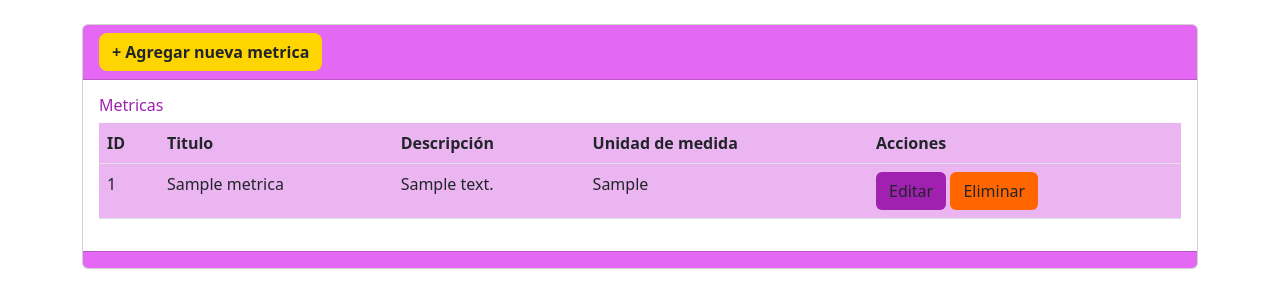
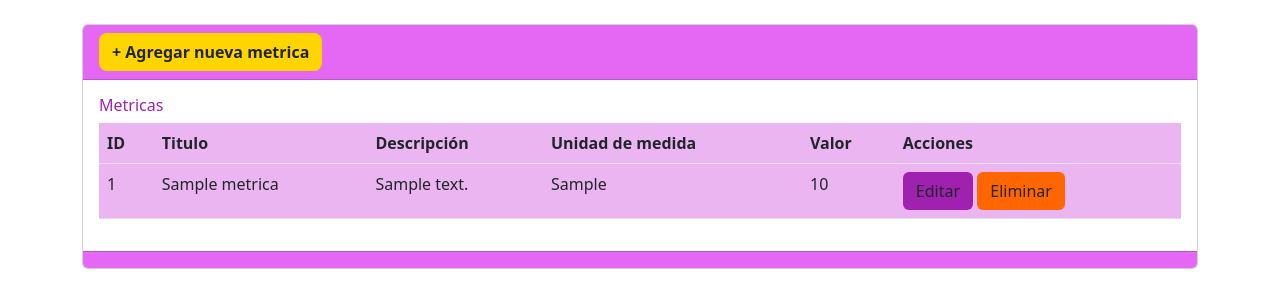
Before and after one commit to SoleGomez23/PF-MIRe, a Django app: page /metricas in a window 1280 px wide. Shown: the part 56-364 px from the top of the page. Run offline with Django 3.2, Linux system fonts and the light colour scheme; tables that the repository leaves empty hold one stand-in row (values such as "Sample post").

Commit message:
agrego un campo mas al form (valor)

```diff
--- a/MIRe2/MIReApp/models.py
+++ b/MIRe2/MIReApp/models.py
@@ -6,6 +6,7 @@ class Metrica(models.Model):
     titulo = models.CharField(max_length=100, verbose_name='Titulo')
     descripcion = models.TextField(verbose_name='Descripcion', null=True)
     unidad_medida = models.CharField(max_length=100, verbose_name='Unidad de medida')
+    valor = models.IntegerField(verbose_name='Valor', default=0)
 
     def __str__(self):
         fila = 'Titulo: ' + self.titulo + ' - ' + 'Descripcion: ' + self.descripcion
--- a/MIRe2/MIReApp/templates/metricas/index.html
+++ b/MIRe2/MIReApp/templates/metricas/index.html
@@ -18,6 +18,7 @@
                             <th scope="col">Titulo</th>
                             <th scope="col">Descripción</th>
                             <th scope="col">Unidad de medida</th>
+                            <th scope="col">Valor</th>
                             <th scope="col">Acciones</th>
                         </tr>
                     </thead>
@@ -28,6 +29,7 @@
                             <td>{{ metri.titulo }}</td>
                             <td>{{ metri.descripcion }}</td>
                             <td>{{ metri.unidad_medida }}</td>
+                            <td>{{ metri.valor }}</td>
                             <td>
                                 <a name="" id="" class="btn" style="background-color: #a020b0;" href="{% url 'editar' metri.id %}">Editar</a>
                                 <a name="" id="" class="btn" style="background-color: #f60;" href="{% url 'eliminar' metri.id %}" role="button">Eliminar</a>
```
Also changed, not shown: MIRe2/MIReApp/migrations/0002_metrica_valor.py (added), MIRe2/MIReApp/migrations/0003_alter_metrica_valor.py (added), MIRe2/db.sqlite3.
